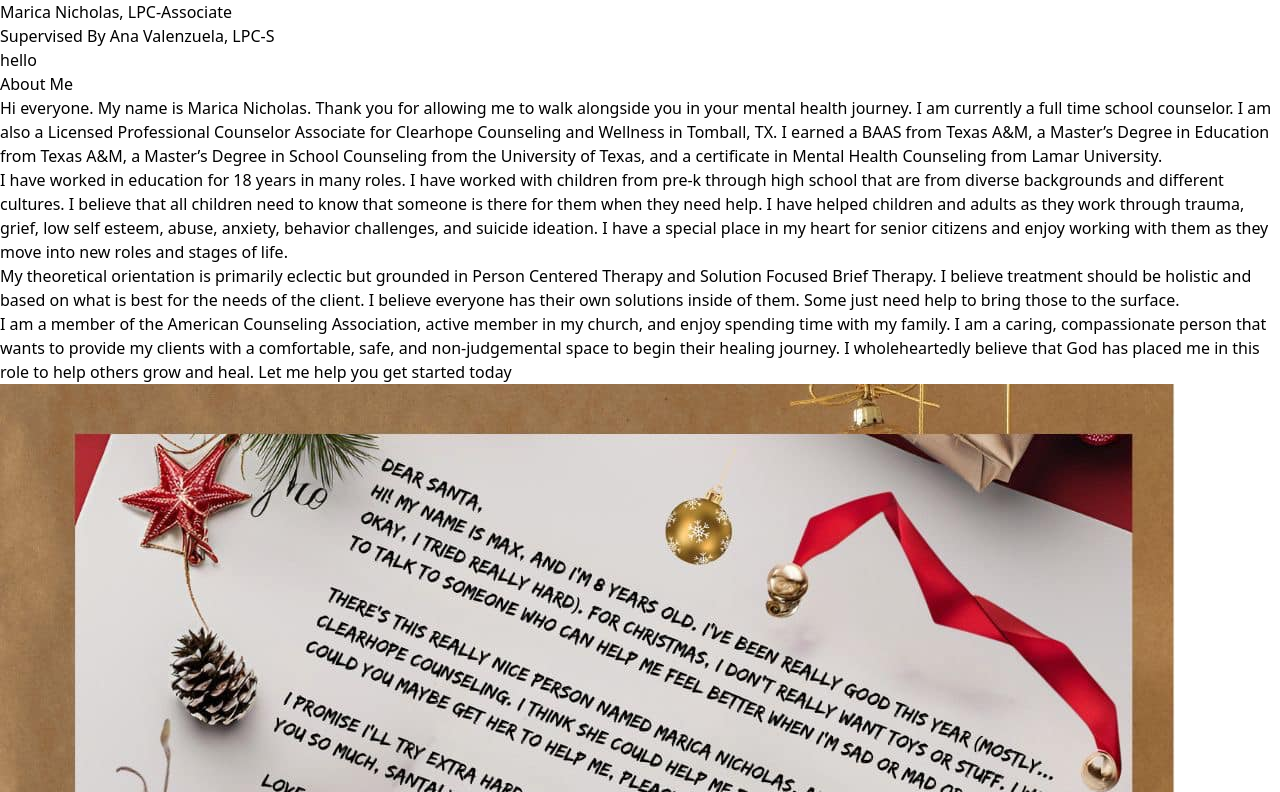
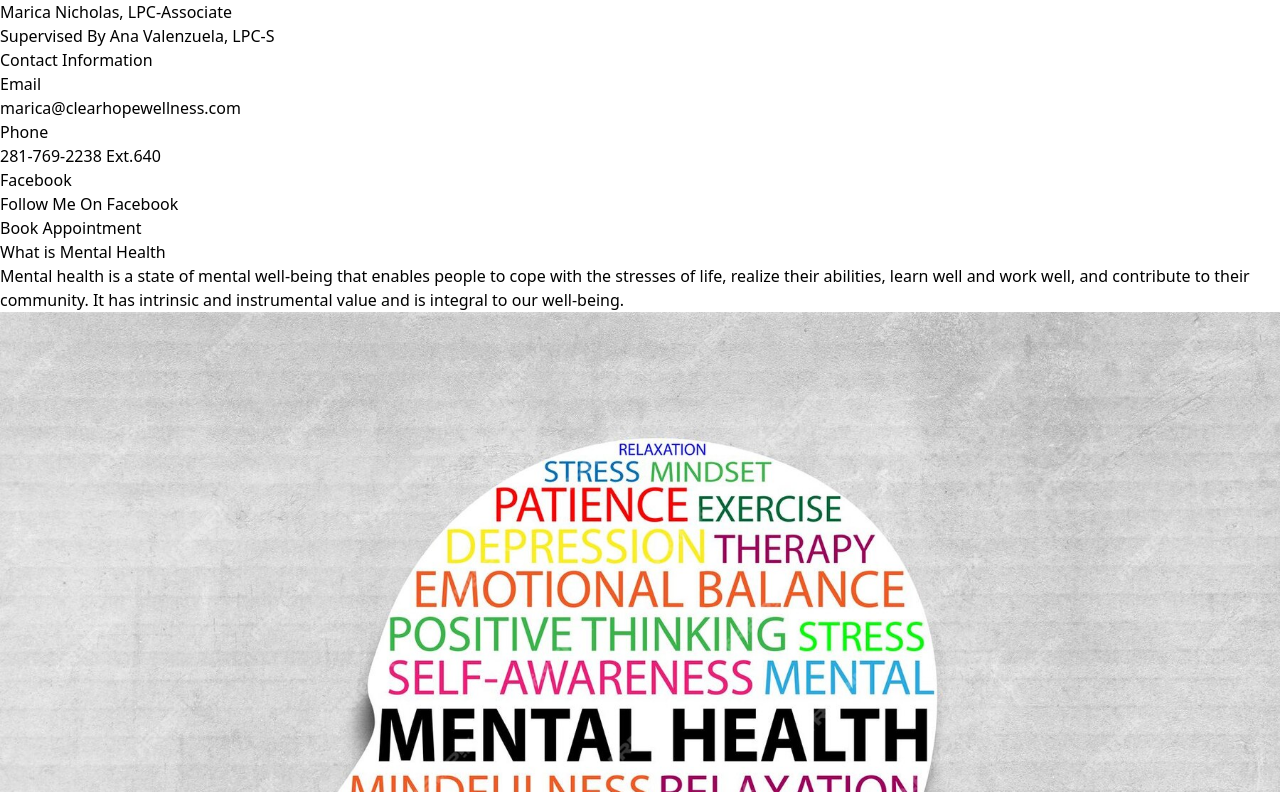
Before and after one commit to websitesByPatrick/Nicholas-Counseling-Services, a React (Vite) app: page / in a window 1280 px wide. Shown: the part 1328-2120 px from the top of the page. Built offline with nearby package versions, Linux system fonts and the light colour scheme.

Commit message:
12/8/2024 am update

```diff
--- a/src/components/base.jsx
+++ b/src/components/base.jsx
@@ -1,14 +1,11 @@
 import Header from "./header/header";
-import Navbar from "./navbar/navbar";
 import Contents from "./contents/contents";
 import Footer from "./footer/footer";
 
 const Base = () => {
   return (
-    <div className="bg-slate-100 w-full flex flex-col h-full  py-2">
+    <div className="bg-slate-100 w-full flex flex-col h-full items-center">
       <Header />
-
-      {/* <Navbar /> */}
 
       <Contents />
 
--- /dev/null
+++ b/src/components/button.jsx
@@ -0,0 +1,9 @@
+const Button = (props) => {
+  return (
+    <div className="text-center">
+        <button className="bg-slate-800 p-4 rounded-md text-gray-100 hover:bg-green-600">{props.text}</button>
+    </div>
+  )
+}
+
+export default Button
--- a/src/components/contents/contents.jsx
+++ b/src/components/contents/contents.jsx
@@ -2,68 +2,79 @@ import ContentOneBlock from "./contentOneBlock";
 import Sidebar from "./sidebar";
 import ContentTwoBlock from "./contentTwoBlock";
 import DoubleRowBlock from "./doubleRowBlock";
+import Pane from "../pane";
+import Button from "../button";
+import MainContent from "../mainContent";
+
 const Contents = () => {
   return (
-    <div className="flex">
-
+    <div className="flex w-11/12 gap-1">
       <Sidebar>
-        hello
+        <Pane
+          title="Contact Information"
+          list={[
+            { title: "Email", text: "marica@clearhopewellness.com" },
+            { title: "Phone", text: "281-769-2238 Ext.640" },
+            { title: "Facebook", text: "Follow Me On Facebook" },
+          ]}
+        />
+        <Button
+          text="Book Appointment"
+          link="https://www.therapyportal.com/p/clearhope77505/"
+        />
       </Sidebar>
 
-      <div className="flex flex-col  w-full">
-        <ContentOneBlock>
-          <section className="text-3xl font-semibold mb-5 border-b pb-5">About Me</section>
+      <MainContent>
+
+      </MainContent>
+
+
+    </div>
+
+    /* <ContentOneBlock>
+          <section className="text-3xl font-semibold mb-5 border-b pb-5">
+            About Me
+          </section>
           <p className="text-justify mb-4 text-lg">
-          Hi everyone. My name is Marica Nicholas. Thank you for allowing me to
-          walk alongside you in your mental health journey. I am currently a
-          full time school counselor. I am also a Licensed Professional
-          Counselor Associate for Clearhope Counseling and Wellness in Tomball,
-          TX. I earned a BAAS from Texas A&M, a Master’s Degree in Education
-          from Texas A&M, a Master’s Degree in School Counseling from the
-          University of Texas, and a certificate in Mental Health Counseling
-          from Lamar University.
+            Hi everyone. My name is Marica Nicholas. Thank you for allowing me
+            to walk alongside you in your mental health journey. I am currently
+            a full time school counselor. I am also a Licensed Professional
+            Counselor Associate for Clearhope Counseling and Wellness in
+            Tomball, TX. I earned a BAAS from Texas A&M, a Master’s Degree in
+            Education from Texas A&M, a Master’s Degree in School Counseling
+            from the University of Texas, and a certificate in Mental Health
+            Counseling from Lamar University.
           </p>
 
           <p className="text-justify mb-4 text-lg">
-          I have worked in education for 18 years in many
-          roles. I have worked with children from pre-k through high school that
-          are from diverse backgrounds and different cultures. I believe that
-          all children need to know that someone is there for them when they
-          need help. I have helped children and adults as they work through
-          trauma, grief, low self esteem, abuse, anxiety, behavior challenges,
-          and suicide ideation. I have a special place in my heart for senior
-          citizens and enjoy working with them as they move into new roles and
-          stages of life.
+            I have worked in education for 18 years in many roles. I have worked
+            with children from pre-k through high school that are from diverse
+            backgrounds and different cultures. I believe that all children need
+            to know that someone is there for them when they need help. I have
+            helped children and adults as they work through trauma, grief, low
+            self esteem, abuse, anxiety, behavior challenges, and suicide
+            ideation. I have a special place in my heart for senior citizens and
+            enjoy working with them as they move into new roles and stages of
+            life.
           </p>
 
           <p className="text-justify mb-4 text-lg">
-          My theoretical orientation is primarily eclectic but
-          grounded in Person Centered Therapy and Solution Focused Brief
-          Therapy. I believe treatment should be holistic and based on what is
-          best for the needs of the client. I believe everyone has their own
-          solutions inside of them. Some just need help to bring those to the
-          surface.
+            My theoretical orientation is primarily eclectic but grounded in
+            Person Centered Therapy and Solution Focused Brief Therapy. I
+            believe treatment should be holistic and based on what is best for
+            the needs of the client. I believe everyone has their own solutions
+            inside of them. Some just need help to bring those to the surface.
           </p>
 
           <p className="text-justify mb-4 text-lg">
-          I am a member of the American Counseling Association, active
-          member in my church, and enjoy spending time with my family. I am a
-          caring, compassionate person that wants to provide my clients with a
-          comfortable, safe, and non-judgemental space to begin their healing
-          journey. I wholeheartedly believe that God has placed me in this role
-          to help others grow and heal. Let me help you get started today
+            I am a member of the American Counseling Association, active member
+            in my church, and enjoy spending time with my family. I am a caring,
+            compassionate person that wants to provide my clients with a
+            comfortable, safe, and non-judgemental space to begin their healing
+            journey. I wholeheartedly believe that God has placed me in this
+            role to help others grow and heal. Let me help you get started today
           </p>
-
-        </ContentOneBlock>
-
-        <ContentTwoBlock>
-          <DoubleRowBlock>
-            <img className="h-96 w-full" src="./gift.jpg" alt="" />
-          </DoubleRowBlock>
-          <DoubleRowBlock text="Block 2" />
-        </ContentTwoBlock>
-      </div>
-    </div>
+        </ContentOneBlock> */
   );
 };
 
--- a/src/components/contents/sidebar.jsx
+++ b/src/components/contents/sidebar.jsx
@@ -1,9 +1,9 @@
 const Sidebar = (props) => {
   return (
-    <div className="flex flex-col bg-slate-800 w-3/12 min-w-min max-w-48   items-center">
-    <div className="bg-slate-100 m-4 p-4 w-full">{props.children}</div>
-  </div>
-  )
-}
+    <div className="w-3/12 bg-slate-200 border-2 border-slate-800">
+      <div>{props.children}</div>
+    </div>
+  );
+};
 
-export default Sidebar
+export default Sidebar;
--- a/src/components/contents/singleRowBlock.jsx
+++ b/src/components/contents/singleRowBlock.jsx
@@ -1,7 +1,9 @@
 const SingleRowBlock = (props) => {
   return (
     <div className="flex bg-gray-700 w-full min-h-96 justify-center items-center">
-      <div className="bg-slate-200 text-slate-800 m-2 p-10 rounded-md shadow-lg shadow-gray-800">{props.children}</div>
+      <div className="bg-slate-200 text-slate-800 m-2 p-10 rounded-md shadow-lg shadow-gray-800">
+        {props.children}
+      </div>
     </div>
   );
 };
--- a/src/components/header/header.jsx
+++ b/src/components/header/header.jsx
@@ -1,11 +1,12 @@
 const Header = () => {
   return (
-
-
-      <div className="w-full h-52 bg-slate-800 text-center placeholder:shadow-2xl shadow-gray-900 flex justify-center items-center gap-10">
-
+    <div className="w-11/12 h-52 bg-slate-800 text-center flex justify-center items-center gap-10 m-1">
       <div className="w-40 h-40  border-slate-900 bg-slate-800 flex justify-center shadow-xl shadow-slate-600 rounded-full">
-          <img className="w-40 rounded-full m-2  shadow-gray-500" src="../public/marica.jpg" alt="" />
+        <img
+          className="w-40 rounded-full m-2  shadow-gray-500"
+          src="../public/marica.jpg"
+          alt=""
+        />
       </div>
 
       <div className="text-gray-200">
@@ -14,10 +15,7 @@ const Header = () => {
         <p className="text-3xl">Marica Nicholas, LPC-Associate</p>
         <p className="text-xl mt-7">Supervised By Ana Valenzuela, LPC-S</p>
       </div>
-
     </div>
-
-
   );
 };
 
--- /dev/null
+++ b/src/components/mainContent.jsx
@@ -0,0 +1,34 @@
+import Pane from "./pane";
+
+const MainContent = (props) => {
+  return (
+    <div className="flex flex-col w-9/12 gap-2">
+      <div className="w-full flex gap-2">
+        <div className="w-1/2  bg-slate-800">
+          <Pane
+            dark
+            title="What is Mental Health"
+            list={[
+              {
+                title: "",
+                text: "Mental health is a state of mental well-being that enables people to cope with the stresses of life, realize their abilities, learn well and work well, and contribute to their community. It has intrinsic and instrumental value and is integral to our well-being.",
+              },
+            ]}
+          />
+        </div>
+        <div className="w-1/2 h-96 bg-slate-200">
+            <img src="./what-is-mental-health.jpg" alt="" />
+        </div>
+      </div>
+      <div className="w-full flex gap-2">
+        <div className="w-1/2 h-96 bg-slate-200"></div>
+        <div className="w-1/2 h-96 bg-slate-800"></div>
+      </div>
+      <div className="w-full flex gap-2">
+        <div className="w-full h-96 bg-slate-800"></div>
+      </div>
+    </div>
+  );
+};
+
+export default MainContent;
--- /dev/null
+++ b/src/components/pane.jsx
@@ -0,0 +1,18 @@
+const Pane = (props) => {
+  return (
+    <div className={`pt-1 ${props.dark ? 'text-slate-100' : 'text-slate-800'}`}>
+
+
+      <div className="text-center text-lg font-bold ">{props.title}</div>
+
+      {props.list.map((item, index) => (
+        <div key={index} className="text-center font-medium my-2">
+          <p>{item.title}</p>
+          <p>{item.text}</p>
+        </div>
+      ))}
+    </div>
+  );
+};
+
+export default Pane;
```
Also changed, not shown: public/what-is-mental-health.jpg (added). Lines whose indentation alone changed are shown as unchanged.
